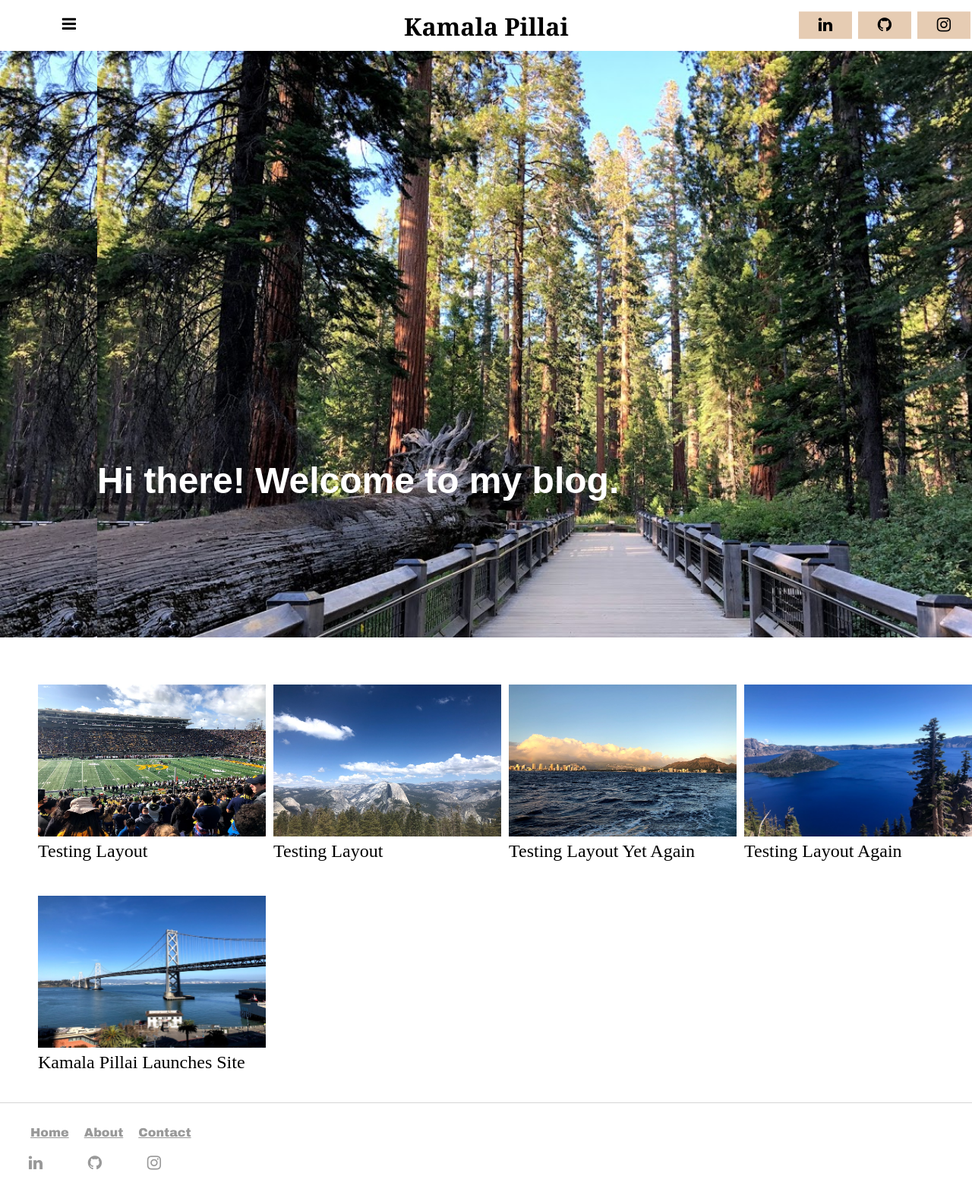
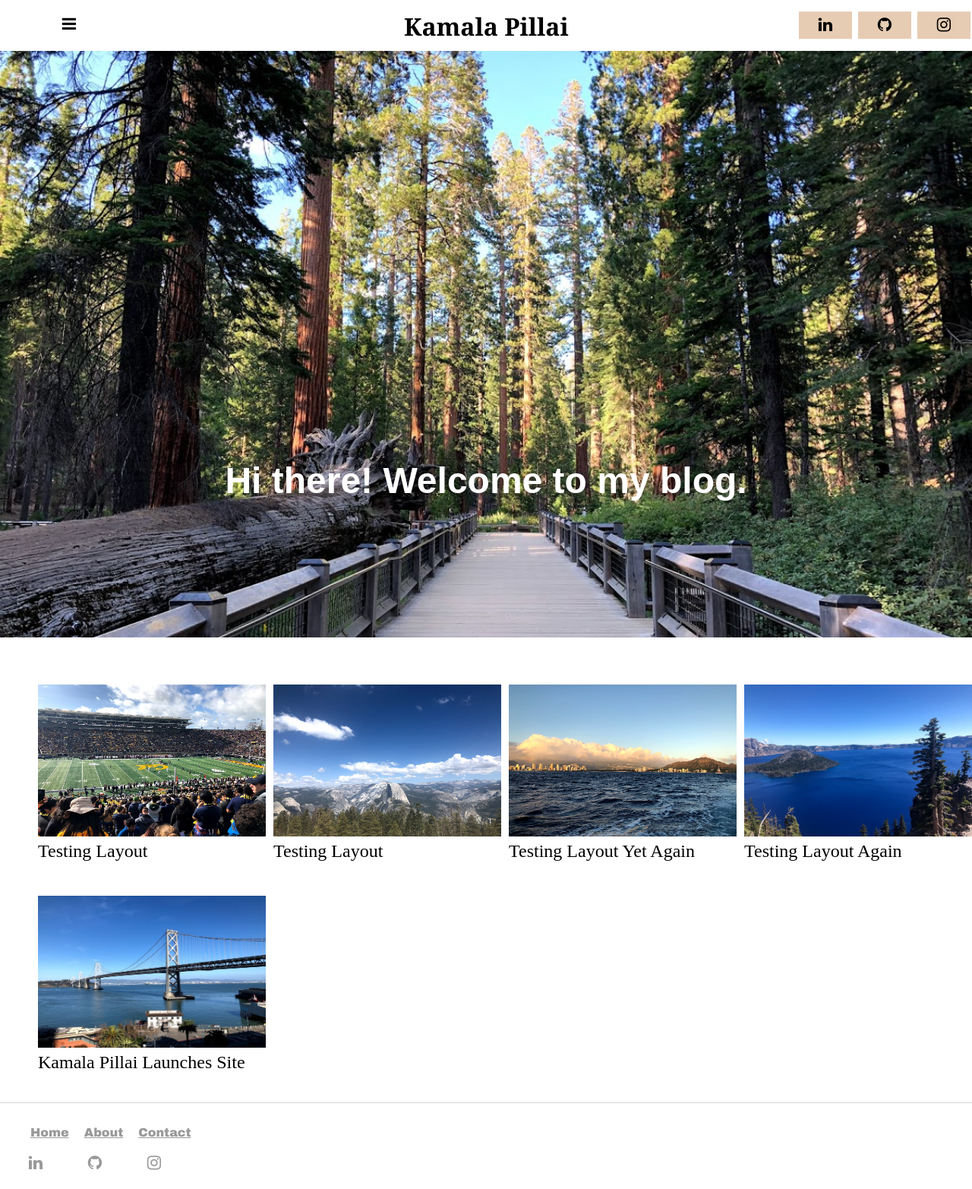
Before and after one commit to kpill/kpill.github.io, a Jekyll site: the page built from index.html, in a window 1280 px wide. Shown: the whole page at 76% size. Built offline with Jekyll 4.4.1, drawn with Linux system fonts in a browser that asks for light colours.

Commit message:
Update main.css

```diff
--- a/css/main.css
+++ b/css/main.css
@@ -195,7 +195,7 @@ h1.welcome {
 	padding-top: 42vw;
 	padding-bottom: 14vw;
 	font-size: 3em;
-	margin-left: 10vw;
+	text-align: center;
 }
 
 p {
```
